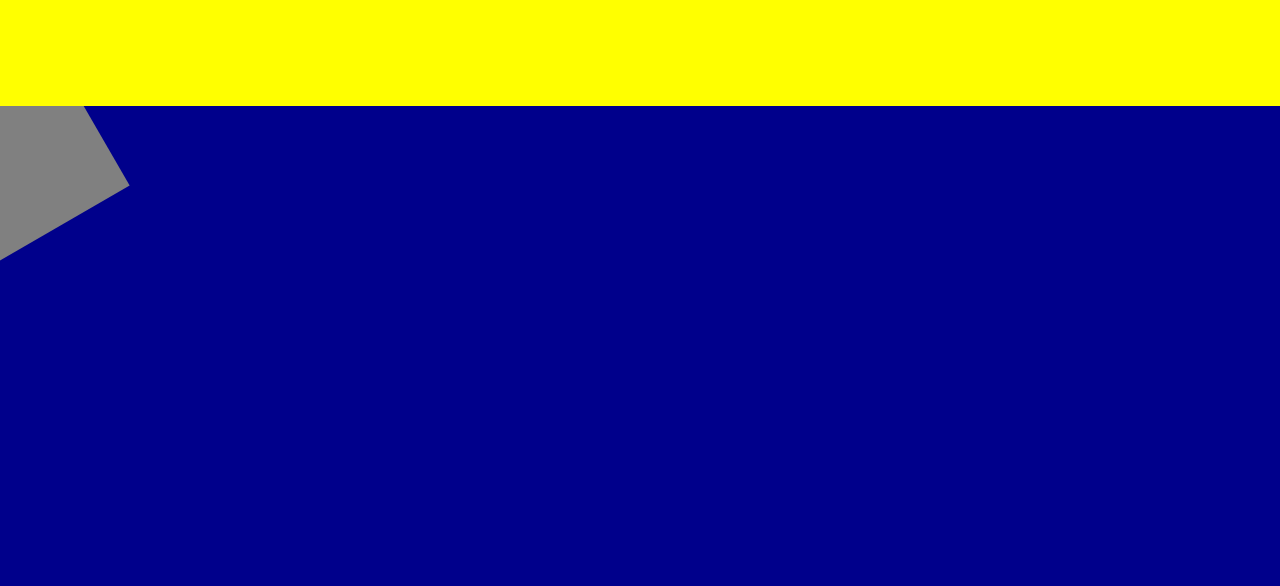
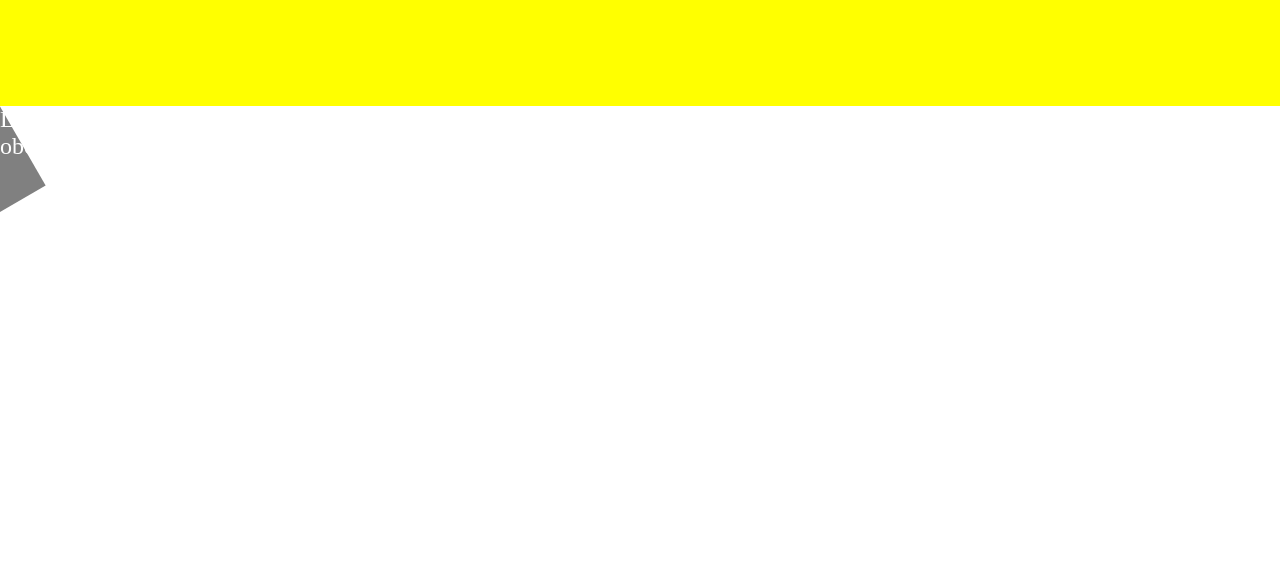
Before and after one commit to Adaxelx/moving-shapes, a plain HTML site: page index.html in a window 1280 px wide. Shown: the part 1894-2480 px from the top of the page. Drawn offline with Linux system fonts and the light colour scheme.

Commit message:
add content + readme

```diff
--- a/css/Main.css
+++ b/css/Main.css
@@ -108,6 +108,7 @@ section:nth-of-type(3){
     align-items: flex-end;
     overflow: hidden;
     position: absolute;
+    background-color: #fff;
 }
 
 .bgc{
@@ -119,3 +120,11 @@ section:nth-of-type(3){
     left:-330%;
     transform: rotate(-30deg)
 }
+
+.content{
+    width: 100%;
+    height: 100%;
+    z-index: 1;
+    color: white;
+    font-size: 1.5rem;
+}
--- a/index.html
+++ b/index.html
@@ -21,12 +21,11 @@
     </div>
     </section>
     <section>
-        <div class="textCon">
-
-        </div>
+        <div class="textCon"></div>
     </section>
     <section>
         <div class="bgc"></div>
+        <div class="content">Lorem ipsum dolor sit amet, consectetur adipisicing elit. Dolorum, molestias sapiente ducimus optio saepe facere in voluptatem obcaecati commodi quis culpa excepturi hic vitae? Autem animi corporis voluptatem nobis libero.</div>
     </section>
     </div>
     <script src="js/Main.js"></script>
--- a/js/Main.js
+++ b/js/Main.js
@@ -47,7 +47,7 @@ const handleScroll = () =>{
     }
     if(scrollValue>container3Off - windowH){
 
-       bgc.style.transform = `translateX(${scrollValue*1.35 - container3Off + windowH}px) rotate(-30deg)`
+       bgc.style.transform = `translateX(${scrollValue*1.3 - container3Off + windowH}px) rotate(-30deg)`
     }
 
 
```
Also changed, not shown: 1 other file.
